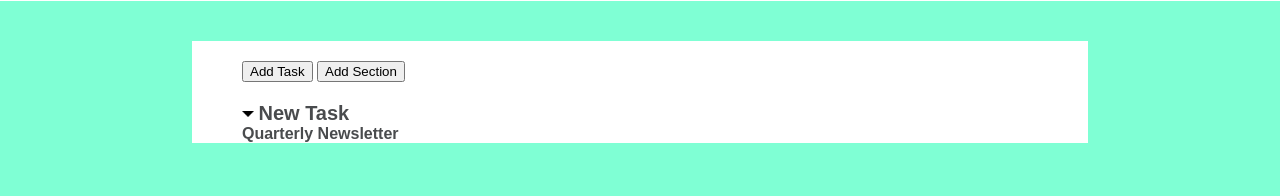
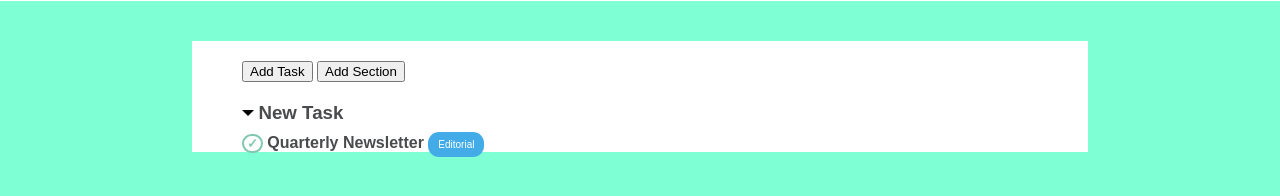
Before and after one commit to federicosimone/html-css-toboolist, a plain HTML site: page index.html in a window 1280 px wide. Shown: the part 68-264 px from the top of the page. Drawn offline with Linux system fonts and the light colour scheme.

Commit message:
list items

```diff
--- a/index.html
+++ b/index.html
@@ -21,8 +21,11 @@
         </div>
         <div id="elenco">
             <img src="./img/pngegg.png" alt="triangolo" id="triangolo">
-            <strong>New Task</strong><br>
-            <span>Quarterly Newsletter</span>
+            <h3>New Task</h3><br>
+
+            <span class="spunta">&#x2713</span>
+            <span class="list-item">Quarterly Newsletter</span>
+            <span class="list-button">Editorial</span>
         </div>
 
 
--- a/style.css
+++ b/style.css
@@ -56,7 +56,33 @@ strong{
     font-size: 20px;
 
 }
-span{
+.list-item{
     font-weight: 600;
     color: rgb(73, 75, 77);
 }
+#spunta{
+    height: 16px;
+
+}
+h3{
+    display: inline-block;
+    color: rgb(73, 75, 77);
+    padding-bottom: 10px;
+}
+.spunta{
+    padding: 0px 3px 0px 3px;
+    display: inline;
+    border: solid;
+    color: rgb(129, 199, 178);
+    border-width: 2px;
+    border-radius: 10px ;
+    border-color: rgb(129, 199, 178) ;
+    font-size: 13px;
+    font-weight: 600;
+}
+.list-button{
+    color: white;
+    background-color: rgb(67,172,232) ;
+    font-size: 10px;
+    padding: 7px 10px  ;
+    border-radius: 11px;
```
